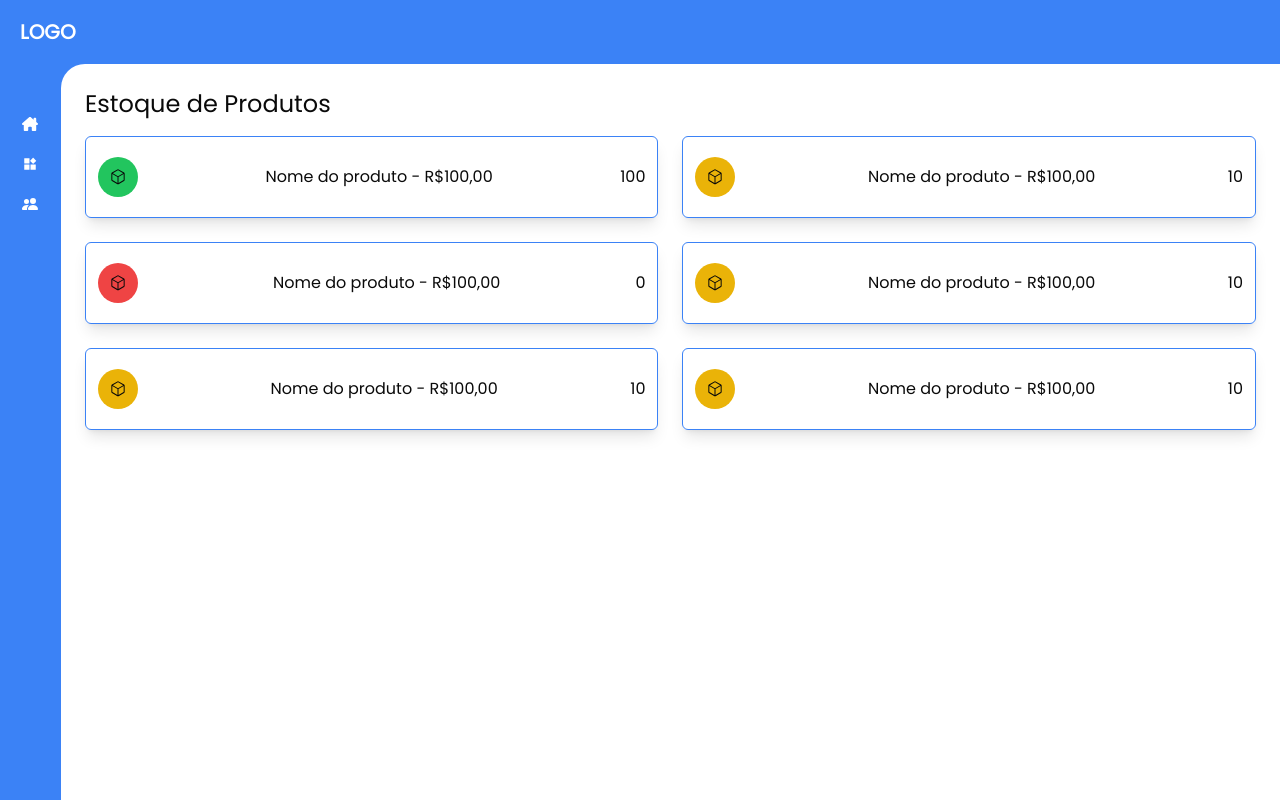
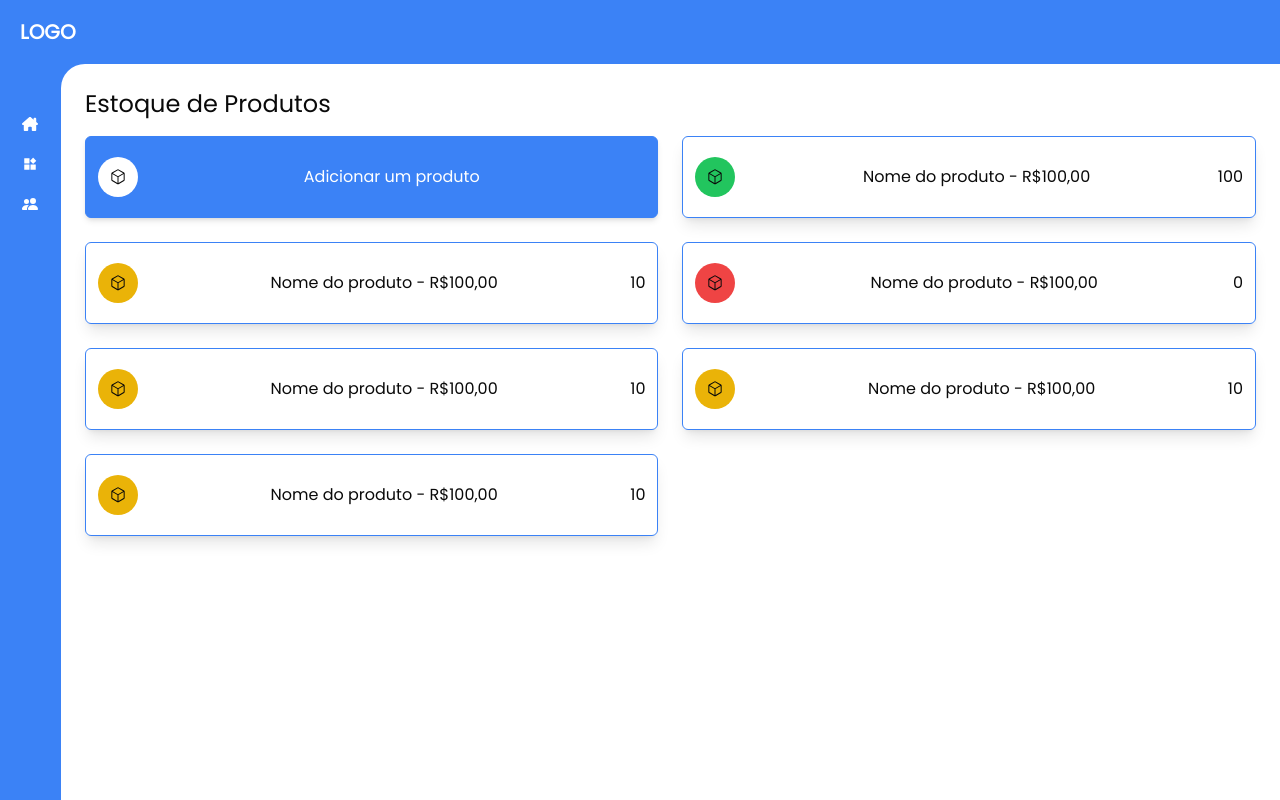
Before and after one commit to Campos1911/gestao-de-estoque, a Next.js app: page /estoque in a window 1280 px wide. Built offline with nearby package versions, Linux system fonts and the light colour scheme; data requests are answered from the project's data file.

Commit message:
feature: Tela e card para criação do produto

```diff
--- a/src/app/estoque/page.tsx
+++ b/src/app/estoque/page.tsx
@@ -1,7 +1,7 @@
 "use client";
 
 import { ProdutosPros } from "@/@types";
-import { CardProdutos } from "@/components/Card";
+import { CardCreateProduto, CardProdutos } from "@/components/Card";
 import { Loading } from "@/components/Loading";
 import React, { useEffect, useState } from "react";
 
@@ -23,6 +23,7 @@ const Estoque = () => {
     <div className="flex flex-col w-full bg-white h-full rounded-tl-3xl p-6 gap-4">
       <p className="text-2xl">Estoque de Produtos</p>
       <div className="grid grid-cols-2 gap-6 w-full">
+        <CardCreateProduto />
         {produtos.map((produtos, index) => (
           <CardProdutos
             key={index}
--- /dev/null
+++ b/src/components/Card/CardCreateProduto.tsx
@@ -0,0 +1,69 @@
+import React from "react";
+import { GoPackage } from "react-icons/go";
+import {
+  Dialog,
+  DialogClose,
+  DialogContent,
+  DialogDescription,
+  DialogFooter,
+  DialogHeader,
+  DialogTitle,
+  DialogTrigger,
+} from "@/components/ui/dialog";
+
+const CardCreateProduto = () => {
+  return (
+    <>
+      <Dialog>
+        <DialogTrigger className="outline-none border border-blue-500 flex justify-between items-center rounded-md p-3 shadow-md cursor-pointer duration-200 group gap-4 bg-blue-500 hover:bg-white">
+          <div
+            className={`flex rounded-full bg-white group-hover:bg-blue-500 w-10 h-10 items-center justify-center`}
+          >
+            <GoPackage />
+          </div>
+          <div>
+            <p className="text-white group-hover:text-blue-500">
+              Adicionar um produto
+            </p>
+          </div>
+          <div></div> {/*Apenas para colocar o texto centralizado*/}
+        </DialogTrigger>
+        <DialogContent className="w-[90%]">
+          <DialogHeader>
+            <DialogTitle>Insira as informações do produto</DialogTitle>
+            <DialogDescription className="flex flex-col w-full">
+              <div className="flex sm:flex-row flex-col w-full sm:items-end items-center justify-between gap-2 ">
+                <div className="flex w-full flex-col">
+                  <p>Nome do produto:</p>
+                  <input
+                    type="text"
+                    className="outline-none border border-blue-500 w-full rounded-md p-1"
+                  />
+                </div>
+                <div className="flex w-full flex-col">
+                  <p>Quantidade em estoque:</p>
+                  <input
+                    type="number"
+                    className="outline-none border border-blue-500 w-full rounded-md p-1"
+                  />
+                </div>
+              </div>
+            </DialogDescription>
+          </DialogHeader>
+          <DialogFooter>
+            <DialogClose>
+              <button
+                onClick={() => console.log("teste")}
+                className="bg-blue-500 border border-blue-500 px-10 py-1 rounded-full text-white hover:bg-white hover:text-blue-500 duration-200"
+              >
+                Criar
+              </button>
+            </DialogClose>
+          </DialogFooter>
+        </DialogContent>
+      </Dialog>
+    </>
+  );
+};
+
+export default CardCreateProduto;
--- a/src/components/Card/index.ts
+++ b/src/components/Card/index.ts
@@ -2,5 +2,12 @@ import CardDashboard from "./CardDashboard";
 import CardProdutos from "./CardProdutos";
 import CardFuncionarios from "./CardFuncionarios";
 import CardClientes from "./CardClientes";
+import CardCreateProduto from "./CardCreateProduto";
 
-export { CardDashboard, CardProdutos, CardFuncionarios, CardClientes };
+export {
+  CardDashboard,
+  CardProdutos,
+  CardFuncionarios,
+  CardClientes,
+  CardCreateProduto,
+};
```
